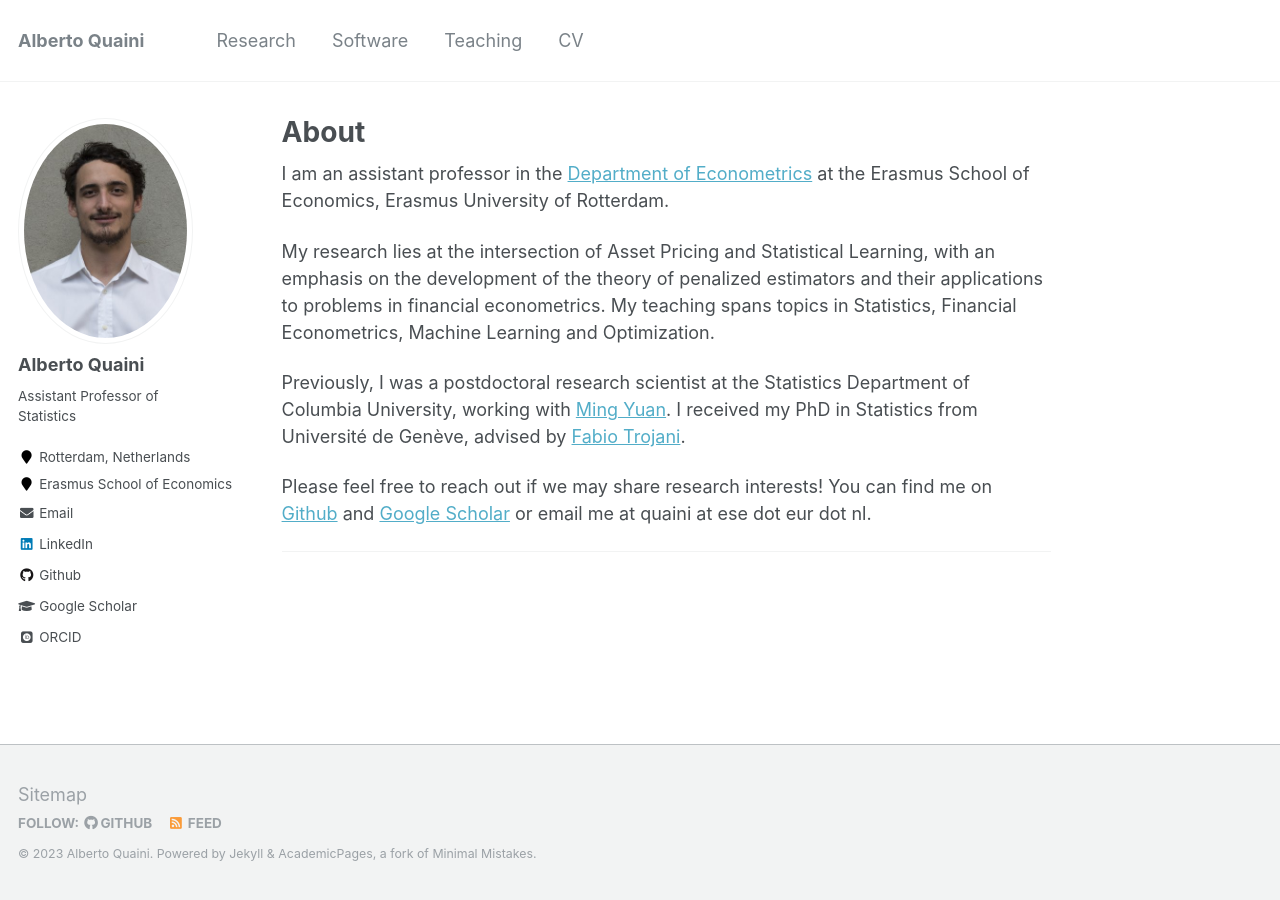
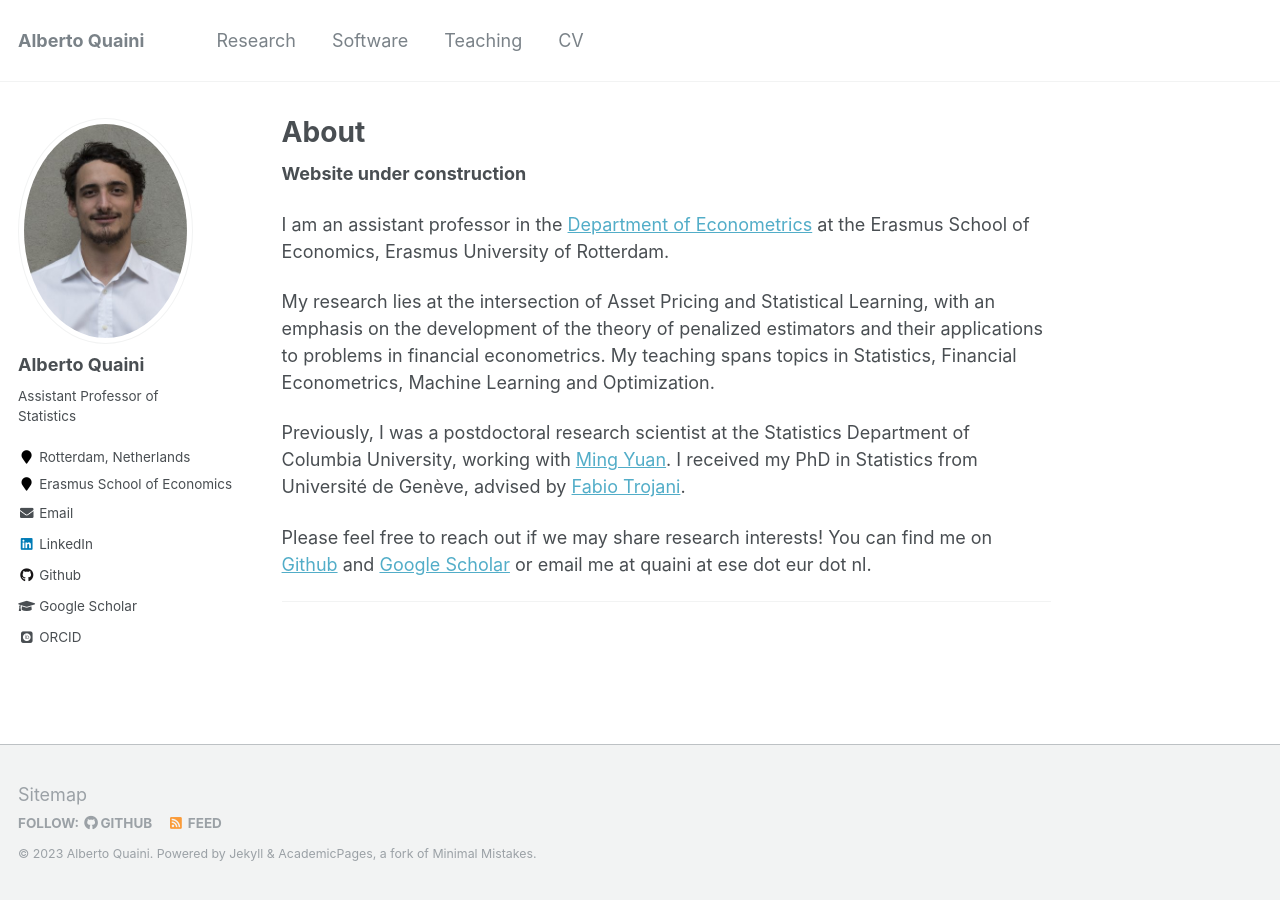
Before and after one commit to a91quaini/a91quaini.github.io, a Jekyll site: the page built from _pages/about.md, in a window 1280 px wide. Built offline with Jekyll 4.4.1, drawn with Linux system fonts in a browser that asks for light colours; some web fonts are replaced.

Commit message:
add website under construction

```diff
--- a/_pages/about.html
+++ b/_pages/about.html
@@ -353,6 +353,7 @@ display: none;
 </div>
 
 
+<p><strong>Website under construction</strong></p>
 <p>I am an assistant professor in the <a href="https://www.eur.nl/en/ese/department-econometrics">Department of
 Econometrics</a> at the Erasmus School of Economics, Erasmus University
 of Rotterdam.</p>
--- a/_pages/about.md
+++ b/_pages/about.md
@@ -7,6 +7,8 @@ redirect_from:
   - /about/
   - /about.html
 ---
+
+**Website under construction**
 
 I am an assistant professor in the [Department of Econometrics](https://www.eur.nl/en/ese/department-econometrics) at the
 Erasmus School of Economics, Erasmus University of Rotterdam.
```
Also changed, not shown: 2 other files.
